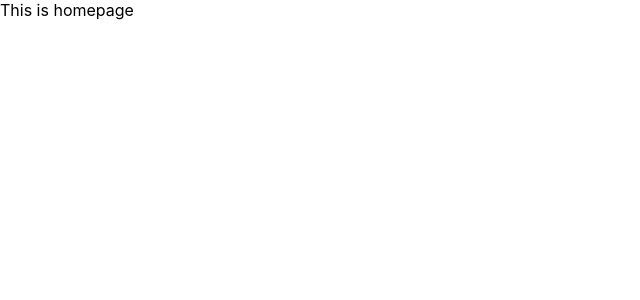
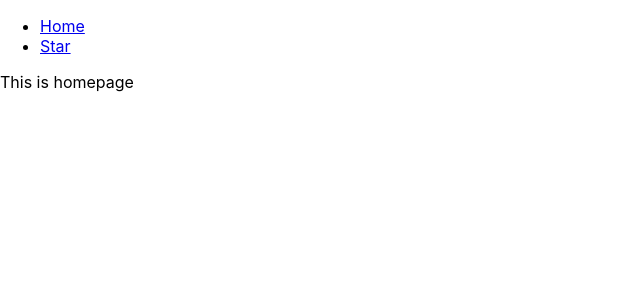
Before and after one commit to jackdaniels247/box-office, a React (Create React App) app: page / in a window 1280 px wide. Shown: the top 300 px of the page, without its empty margins (0-640 px from the left). Built offline with nearby package versions, Linux system fonts and the light colour scheme.

Commit message:
added navbar

```diff
--- a/src/App.js
+++ b/src/App.js
@@ -1,11 +1,16 @@
 import React from 'react';
 import { Switch,Route } from 'react-router';
+import Navs from './components/Navs';
 
 
 
 function App() {
   return (
-   <Switch>
+    <div>
+
+    <Navs />
+
+    <Switch>
      <Route exact path='/' >
        This is homepage
      </Route>
@@ -16,6 +21,8 @@ function App() {
        This is 404
      </Route>
    </Switch>
+    </div>
+
   );
 }
 
--- /dev/null
+++ b/src/components/Navs.js
@@ -0,0 +1,29 @@
+import React from 'react'
+import { Link } from 'react-router-dom'
+
+const Navs = () => {
+
+ const Links=[{to:'/home',text:'Home'},{to:'/star',text:'Star'}];
+
+
+    return (
+        <div>
+            <ul>
+                {
+                    Links.map(item=> <li>
+                        <Link to={item.to}>{item.text}</Link>
+                    </li>)
+                }
+
+            </ul>
+        </div>
+    );
+}
+
+
+
+
+
+
+
+export default Navs
```
Also changed, not shown: 2 other files (tests, documents, lock files or other folders).
